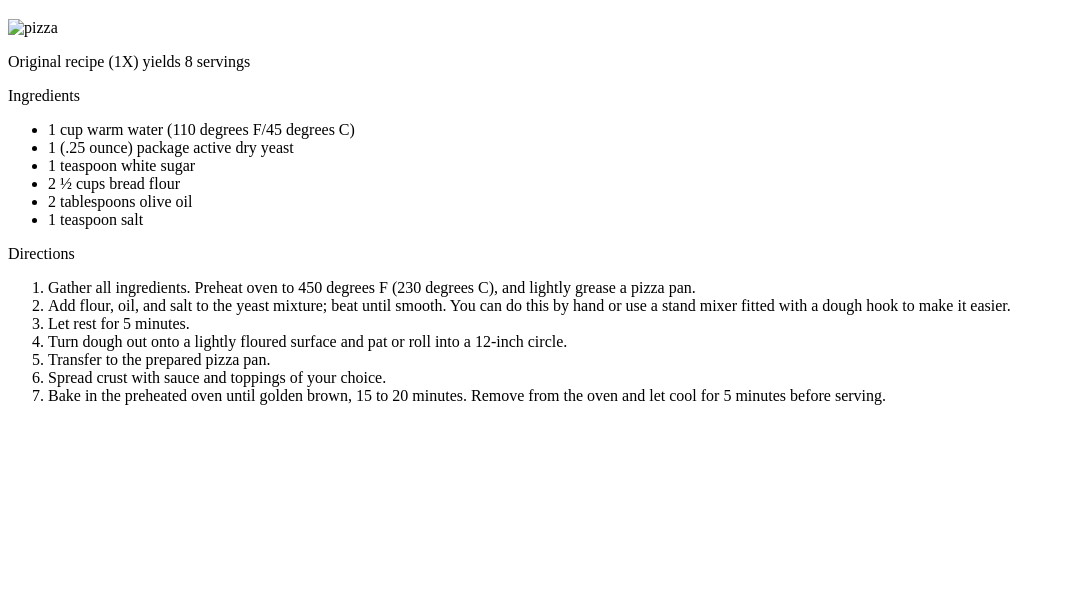
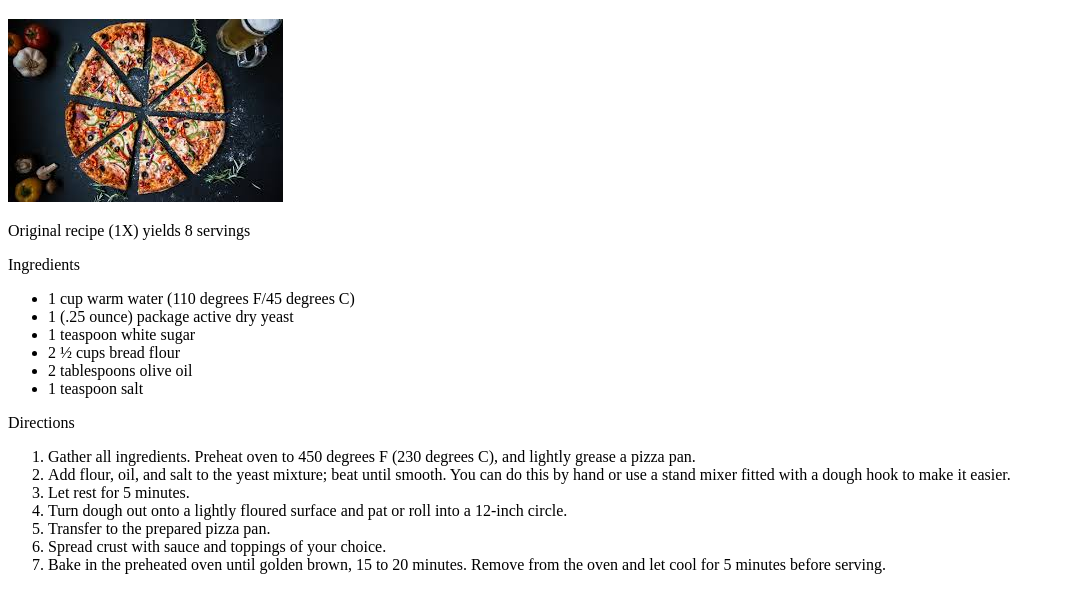
Before and after one commit to Priyanshuuk/odin_recipes, a plain HTML site: page recipes/pizza.html in a window 1280 px wide. Shown: the part 61-674 px from the top of the page, without its empty margins (0-1065 px from the left). Drawn offline with Linux system fonts and the light colour scheme; the site is published under a folder, as on GitHub Pages, so addresses that start at the root find nothing.

Commit message:
Update pizza.html
fix the image issue

```diff
--- a/recipes/pizza.html
+++ b/recipes/pizza.html
@@ -8,7 +8,7 @@
 <body>
     <h1>PIZZA</h1>
 
-    <img src="/img/pizza.jpg" alt="pizza">
+    <img src="../img/pizza.jpg" alt="pizza">
  <p>Original recipe (1X) yields 8 servings</p>
 
  <p>Ingredients</p>
```
